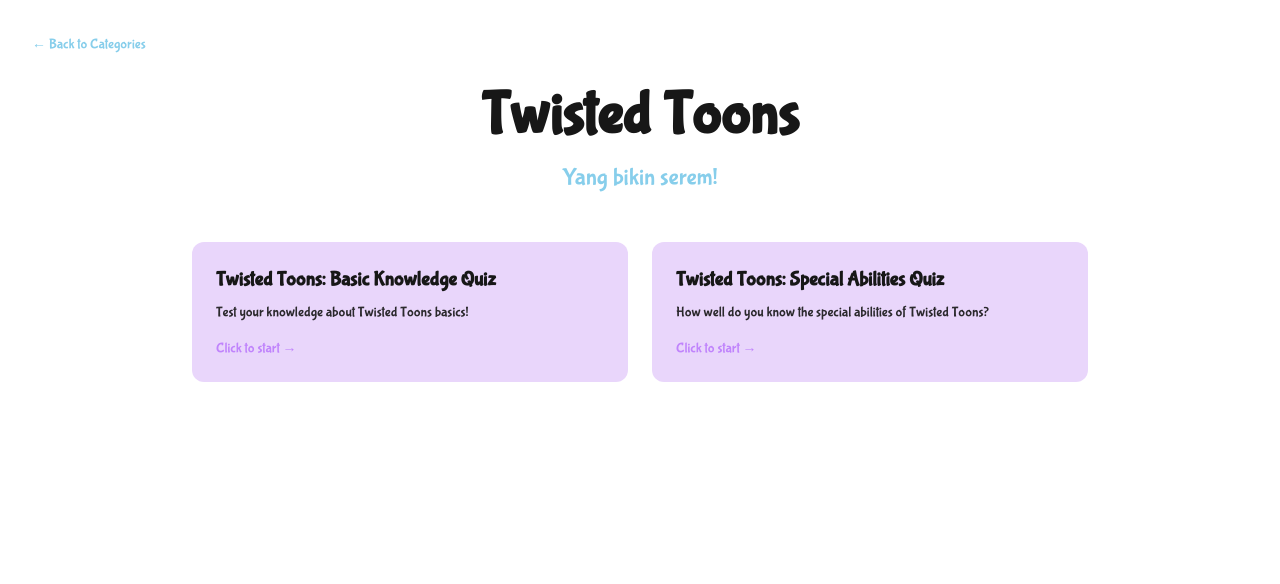
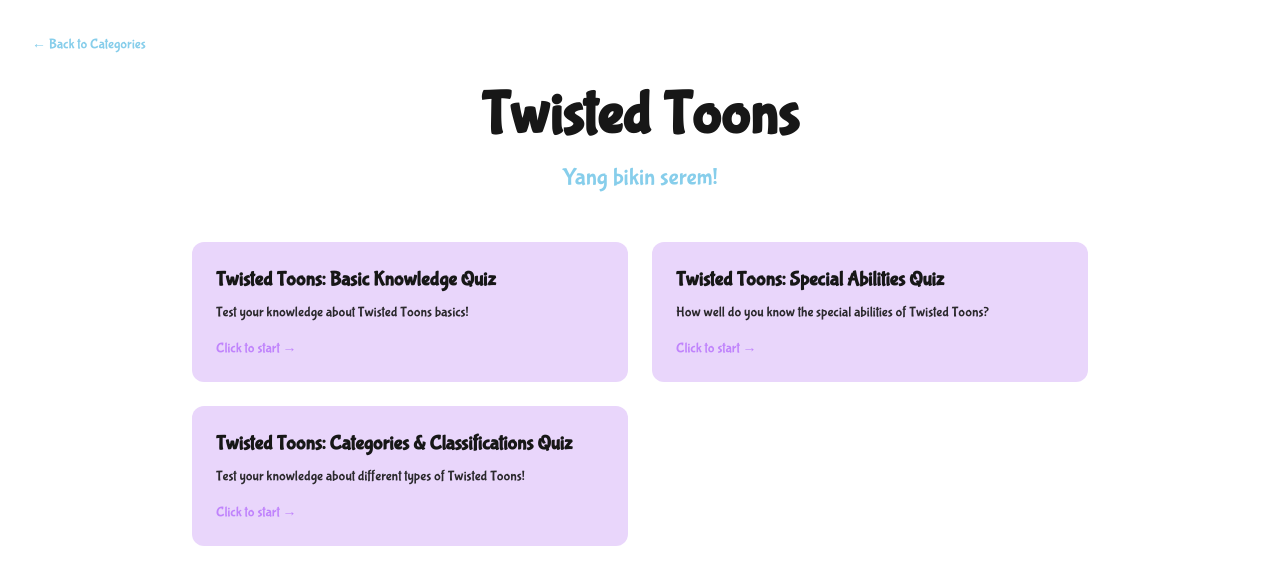
Before and after one commit to guntarion/quiz-asya, a Next.js app: page /twisted-toons in a window 1280 px wide. Shown: the top 584 px of the page. Built offline with nearby package versions, Linux system fonts and the light colour scheme.

Commit message:
Twisted category quiz

```diff
--- a/src/app/twisted-toons/page.tsx
+++ b/src/app/twisted-toons/page.tsx
@@ -13,11 +13,11 @@ const quizzes = [
     title: 'Twisted Toons: Special Abilities Quiz',
     description: 'How well do you know the special abilities of Twisted Toons?',
   },
-  // {
-  //   id: 'twisted-categories-quiz',
-  //   title: 'Twisted Toons: Categories & Classifications Quiz',
-  //   description: 'Test your knowledge about different types of Twisted Toons!',
-  // },
+  {
+    id: 'twisted-categories-quiz',
+    title: 'Twisted Toons: Categories & Classifications Quiz',
+    description: 'Test your knowledge about different types of Twisted Toons!',
+  },
   // {
   //   id: 'twisted-stats-quiz',
   //   title: 'Twisted Toons: Stats & Characteristics Quiz',
```
